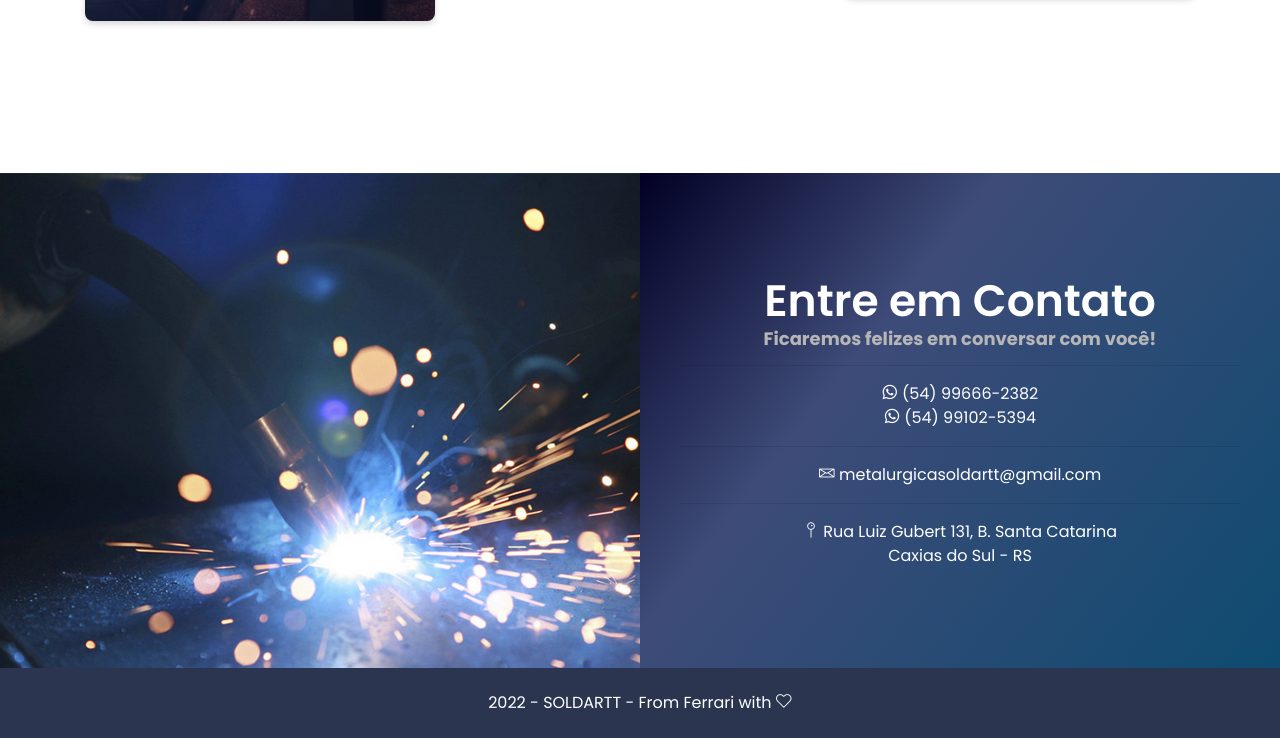
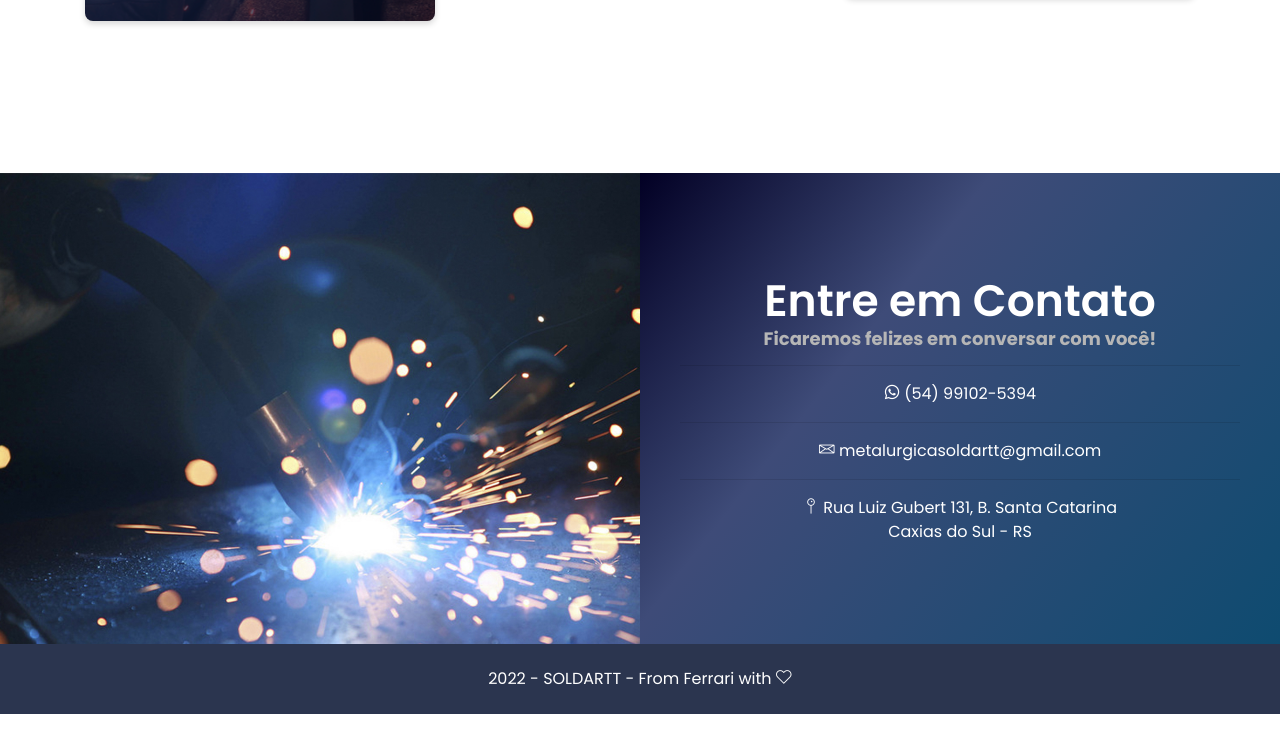
Before and after one commit to Soldartt/soldartt.github.io, a plain HTML site: page index.html in a window 1280 px wide. Shown: the part 2332-3070 px from the top of the page. After the commit the page ends 3046 px from the top, so only its background shows below. Drawn offline with Linux system fonts and the light colour scheme; a script that the page names is missing; files whose address does not match are found by name.

Commit message:
Update index.html

```diff
--- a/index.html
+++ b/index.html
@@ -212,7 +212,6 @@ background: linear-gradient(128deg, rgba(2,0,36,1) 0%, rgba(62,75,120,1) 35%, rg
 
 						<hr>
 
-						<p><a href="https://api.whatsapp.com/send?phone=5554996662382&text=Ol%C3%A1%20..." target="_blank"><font color="#fff"><i class="lni-whatsapp"></i> (54) 99666-2382 </font></a></p>
 						<p><a href="https://api.whatsapp.com/send?phone=5554991025394&text=Ol%C3%A1%20..." target="_blank"><font color="#fff"><i class="lni-whatsapp"></i> (54) 99102-5394 </font></a></p>
 						<hr>
 						<p><a href="mailto:metalurgicasoldartt@gmail.com"><font color="#fff"><i class="lni-envelope"></i> metalurgicasoldartt@gmail.com </font></a></p>
```
